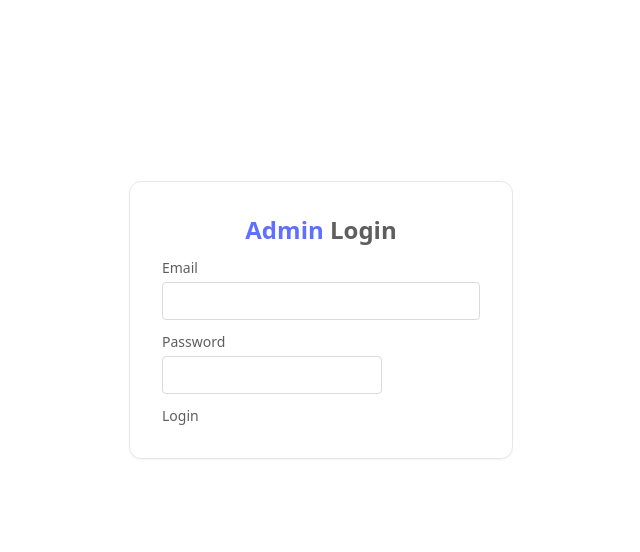
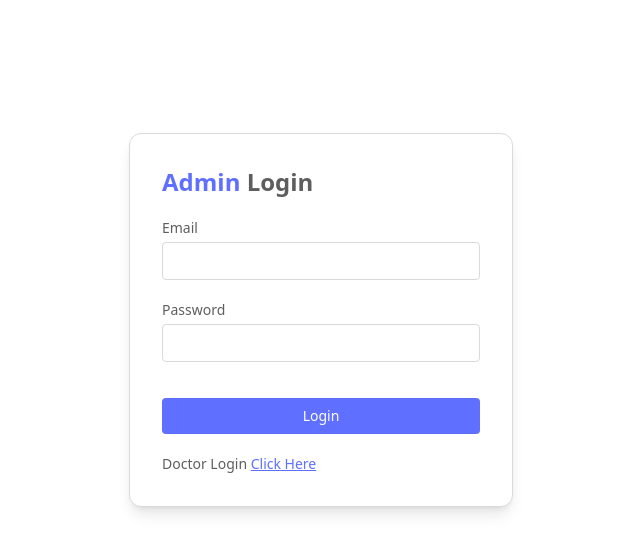
Before and after one commit to ayush2462/Appointment, a React (Vite) app in the folder admin/: page / in a window 1280 px wide. Shown: the top 552 px of the page, without its empty margins (319-959 px from the left). Built offline with nearby package versions, Linux system fonts and the light colour scheme.

Commit message:
"Added AdminContext, implemented login functionality with token storage, and updated Login component with form handling and toast notifications."

```diff
--- a/admin/src/App.jsx
+++ b/admin/src/App.jsx
@@ -1,11 +1,23 @@
-import React from 'react'
+import React, { useContext } from 'react'
 import Login from './pages/Login'
+import { ToastContainer,toast } from 'react-toastify'
 
+import 'react-toastify/dist/ReactToastify.css'
+import { AdminContext } from './context/AdminContext'
+import Navbar from './components/Navbar'
 const App = () => {
-  return (
-    <div>
-      <Login/>
+  const {aToken}= useContext(AdminContext)
+  return aToken? (
+    <div className='bg-[#f8f9fd]'>
+
+      <ToastContainer/>
+      <Navbar/>
     </div>
+  ) : (
+    <>
+     <Login/>
+     <ToastContainer/>
+    </>
   )
 }
 
--- /dev/null
+++ b/admin/src/components/Navbar.jsx
@@ -0,0 +1,35 @@
+import React, { useContext } from "react";
+import { assets } from "../assets/assets";
+import { AdminContext } from "../context/AdminContext";
+import { useNavigate } from "react-router-dom";
+const Navbar = () => {
+  const { aToken, setAToken } = useContext(AdminContext);
+  const navigate = useNavigate();
+  const logout = () => {
+    navigate("/");
+    aToken && setAToken("");
+    aToken && localStorage.removeItem("aToken");
+  };
+  return (
+    <div className="flex justify-between items-center px-4 sm:px-10 py-3 border-b bg-white">
+      <div className="flex items-center gap-2 text-xs">
+        <img
+          className="w-36 sm:w-40 cursor-pointer"
+          src={assets.admin_logo}
+          alt=""
+        />
+        <p className="border px-2.5 py-0.5 rounded-full border-gray-500 text-gray-600">
+          {aToken ? "Admin" : "Doctor"}
+        </p>
+      </div>
+      <button
+        onClick={logout}
+        className="bg-primary text-white text-sm px-10 py-2 rounded-full"
+      >
+        Logout
+      </button>
+    </div>
+  );
+};
+
+export default Navbar;
--- a/admin/src/context/AdminContext.jsx
+++ b/admin/src/context/AdminContext.jsx
@@ -1,10 +1,17 @@
-import { createContext } from "react";
+import { createContext, useState } from "react";
 
 export const AdminContext = createContext();
 
 const AdminContextProvider = (props) => {
+  const [aToken, setAToken] = useState(localStorage.getItem('aToken') ?  localStorage.getItem('aToken') : '');
 
-  const value = {};
+  const backendUrl = import.meta.env.VITE_BACKEND_URL;
+
+  const value = {
+    aToken,
+    setAToken,
+    backendUrl,
+  };
   return (
     <AdminContext.Provider value={value}>
       {props.children}
--- a/admin/src/pages/Login.jsx
+++ b/admin/src/pages/Login.jsx
@@ -1,31 +1,88 @@
-import React from "react";
-import { assets } from "../assets/assets";
-import { useState } from "react";
+import React, { useContext, useState } from "react";
+import { AdminContext } from "../context/AdminContext";
+import axios from "axios";
+import { toast } from "react-toastify";
 const Login = () => {
   const [state, setState] = useState("Admin");
+  const [email, setEmail] = useState("");
+  const [password, setPassword] = useState("");
+  const { setAToken, backendUrl } = useContext(AdminContext);
+
+  const onSubmitHandler = async (event) => {
+    event.preventDefault();
+    try {
+      if (state === "Admin") {
+        const { data } = await axios.post(backendUrl + "/api/admin/login", {
+          email,
+          password,
+        });
+        if (data.success) {
+          localStorage.setItem("aToken", data.token);
+          setAToken(data.token);
+        } else {
+          toast.error(data.message);
+        }
+      } else {
+      }
+    } catch (error) {}
+  };
+
   return (
-    <form className="min-h-[80vh] flex items-center">
-      <div className="flex flex-col gap-3 m-auto items-start p-8 min-w-[340px] sm:min-w-96 border rounded-xl text-[#5e5e5e] text-sm shadow-sm shadow-lg">
-        <p className="text-2xl font-semibold m-auto ">
+    <form onSubmit={onSubmitHandler} className="min-h-[80vh] flex items-center">
+      <div className="flex flex-col gap-5 m-auto items-start p-8 min-w-[340px] sm:min-w-96 border border-[#dadada] rounded-xl shadow-lg bg-white text-[#5e5e5e] text-sm">
+        <h2 className="text-2xl font-semibold text-center">
           <span className="text-primary">{state} </span>Login
-        </p>
+        </h2>
         <div className="w-full">
-          <p>Email</p>
+          <label htmlFor="email" className="block mb-1">
+            Email
+          </label>
           <input
-            className="border border-[#dadada] rounded w-full p-2 mt-1 "
+            onChange={(e) => setEmail(e.target.value)}
+            value={email}
+            id="email"
+            className="border border-[#dadada] rounded w-full p-2 focus:outline-none focus:ring-2 focus:ring-primary"
             type="email"
             required
           />
         </div>
-        <div>
-          <p>Password</p>
+        <div className="w-full">
+          <label htmlFor="password" className="block mb-1">
+            Password
+          </label>
           <input
-            className="border border-[#dadada] rounded w-full p-2 mt-1 "
+            onChange={(e) => setPassword(e.target.value)}
+            value={password}
+            id="password"
+            className="border border-[#dadada] rounded w-full p-2 focus:outline-none focus:ring-2 focus:ring-primary"
             type="password"
             required
           />
         </div>
-        <button>Login</button>
+        <button className="mt-4 w-full bg-primary text-white rounded p-2 hover:bg-opacity-90 transition duration-200">
+          Login
+        </button>
+        {state === "Admin" ? (
+          <p>
+            Doctor Login{" "}
+            <span
+              className="text-primary underline cursor-pointer"
+              onClick={() => setState("Doctor")}
+            >
+              Click Here
+            </span>
+          </p>
+        ) : (
+          <p>
+            Admin Login{" "}
+            <span
+              className="text-primary underline cursor-pointer"
+              onClick={() => setState("Admin")}
+            >
+              Click Here
+            </span>
+          </p>
+        )}
       </div>
     </form>
   );
```
Also changed, not shown: 1 other file (tests, documents, lock files or other folders).
